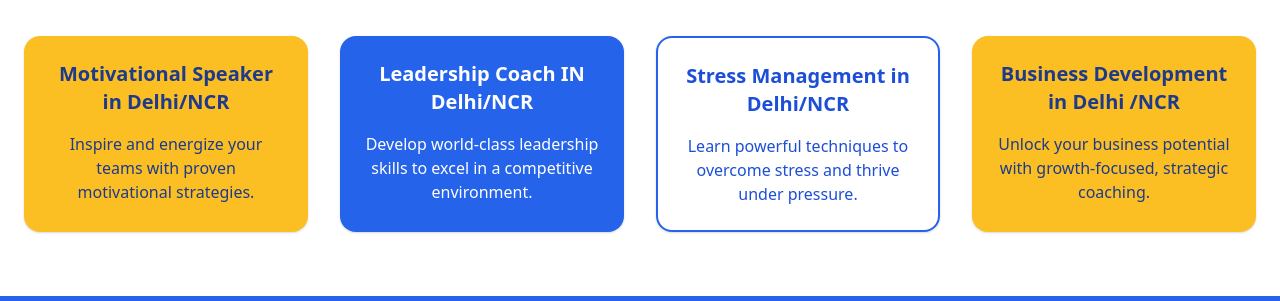
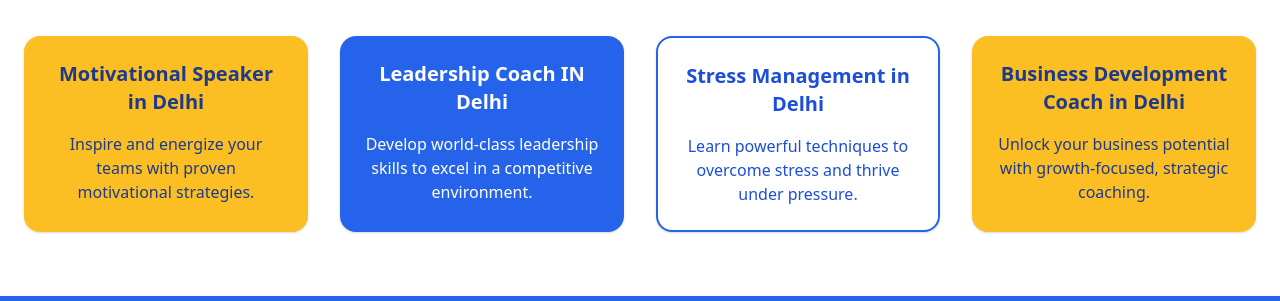
Before and after one commit to lkaushik226-create/thrivewithkaushik.github.io, a plain HTML site: page index.html in a window 1280 px wide. Shown: the part 499-800 px from the top of the page. Drawn offline with nearby package versions, Linux system fonts and the light colour scheme.

Commit message:
Update index.html

```diff
--- a/index.html
+++ b/index.html
@@ -272,19 +272,19 @@ height="0" width="0" style="display:none;visibility:hidden"></iframe></noscript>
     <h2 id="services-title" class="text-3xl font-bold mb-10 text-blue-600">Our Expertise</h2>
     <div class="grid md:grid-cols-4 gap-8">
       <div class="p-6 bg-yellow-400 rounded-2xl shadow text-blue-900">
-        <h3 class="font-bold text-xl mb-4">Motivational Speaker in Delhi/NCR</h3>
+        <h3 class="font-bold text-xl mb-4">Motivational Speaker in Delhi </h3>
         <p>Inspire and energize your teams with proven motivational strategies.</p>
       </div>
       <div class="p-6 bg-blue-600 rounded-2xl shadow text-white">
-        <h3 class="font-bold text-xl mb-4">Leadership Coach IN Delhi/NCR </h3>
+        <h3 class="font-bold text-xl mb-4">Leadership Coach IN Delhi </h3>
         <p>Develop world-class leadership skills to excel in a competitive environment.</p>
       </div>
       <div class="p-6 bg-white border-2 border-blue-600 rounded-2xl shadow text-blue-700">
-        <h3 class="font-bold text-xl mb-4">Stress Management in Delhi/NCR </h3>
+        <h3 class="font-bold text-xl mb-4">Stress Management in Delhi </h3>
         <p>Learn powerful techniques to overcome stress and thrive under pressure.</p>
       </div>
       <div class="p-6 bg-yellow-400 rounded-2xl shadow text-blue-900">
-        <h3 class="font-bold text-xl mb-4">Business Development in Delhi /NCR</h3>
+        <h3 class="font-bold text-xl mb-4">Business Development Coach in Delhi </h3>
         <p>Unlock your business potential with growth-focused, strategic coaching.</p>
       </div>
     </div>
```
